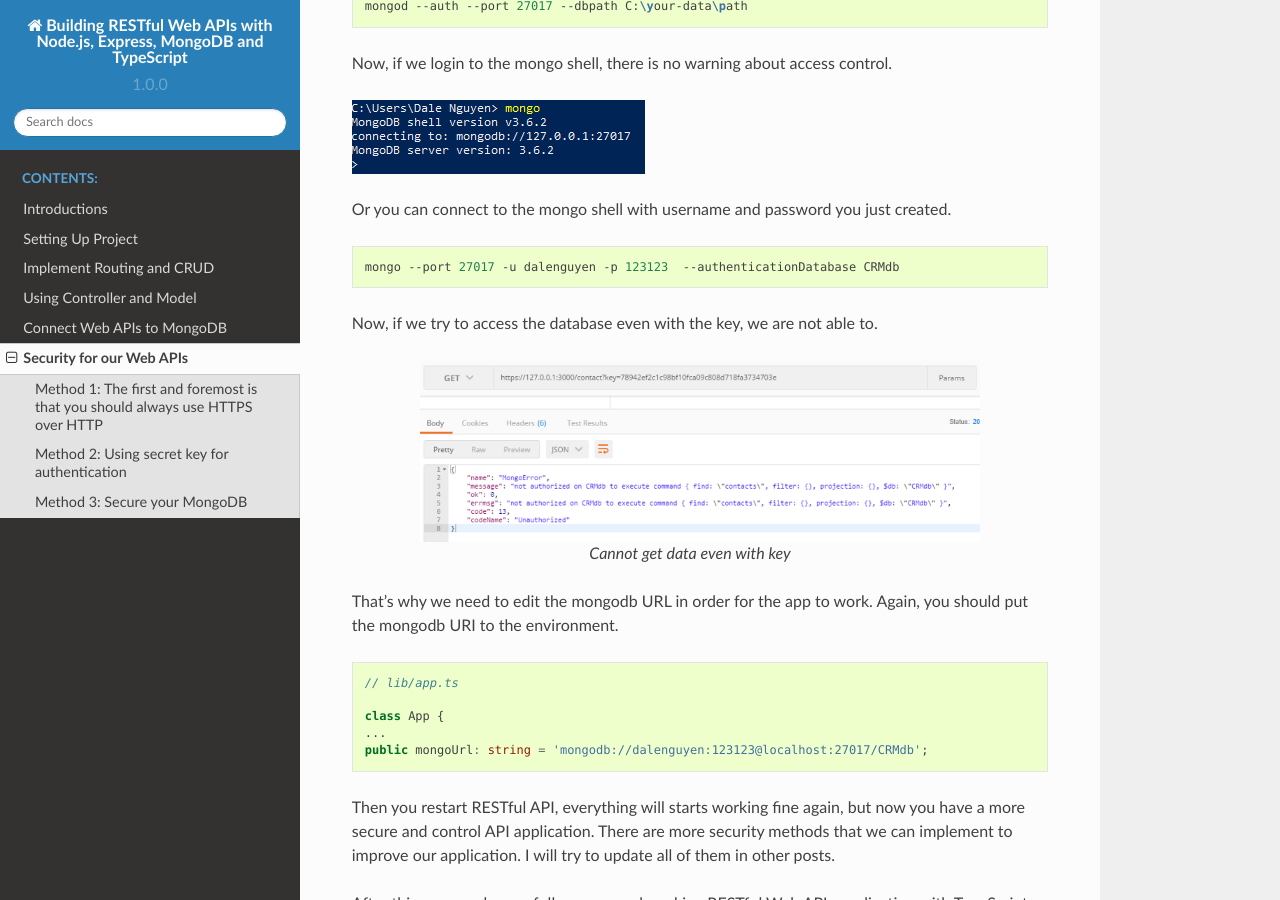
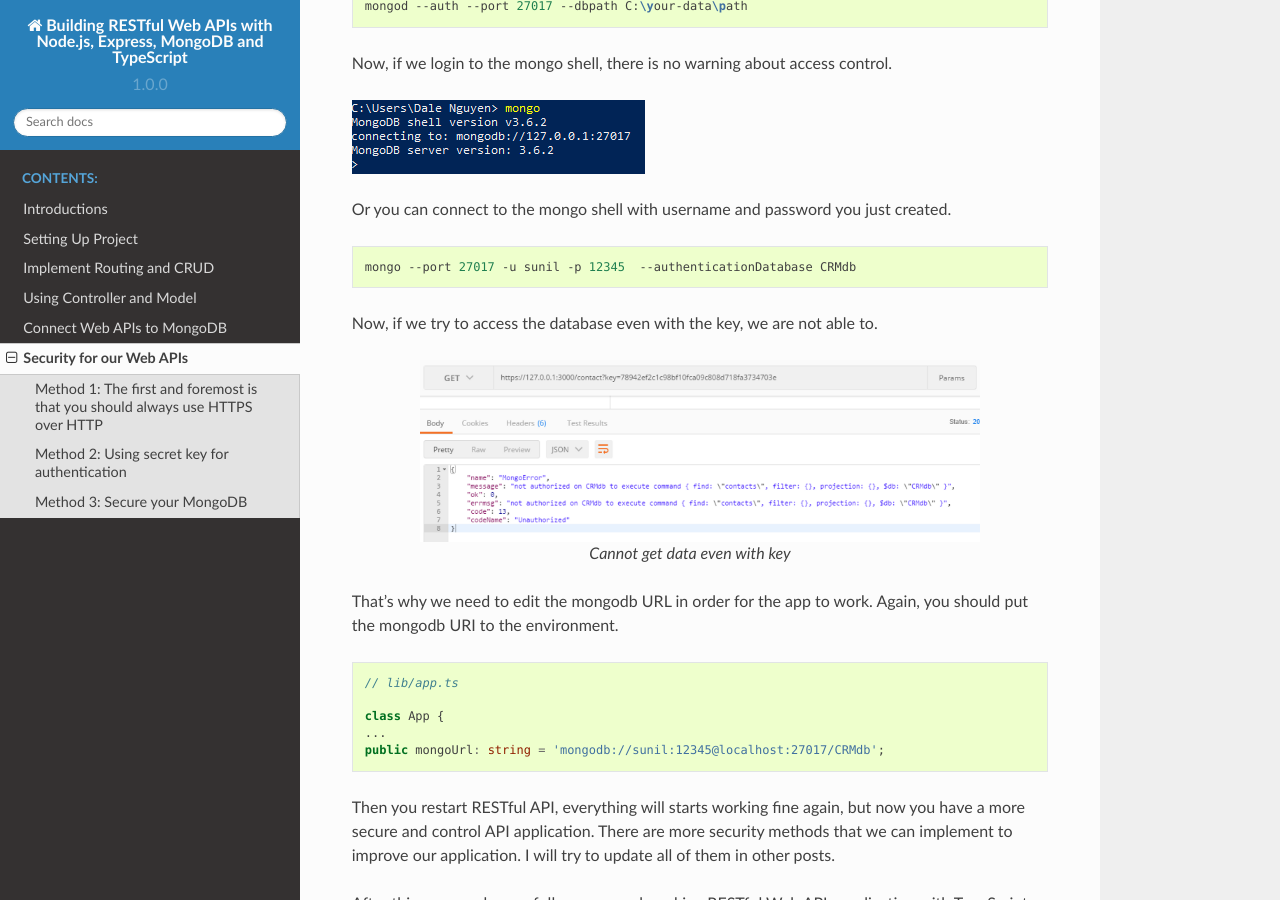
Before and after one commit to sunilsinghiec/typeScript-node-api, a Sphinx documentation site: the page built from docs/security-for-our-web-apis.rst, in a window 1280 px wide and 900 px high, scrolled down 3673 px. Built offline with Sphinx 7.4.7 and the Read the Docs theme 2.0.0, drawn with Linux system fonts in a browser that asks for light colours.

Commit message:
document updated

```diff
--- a/docs/index.rst
+++ b/docs/index.rst
@@ -2,12 +2,6 @@ Building RESTful Web APIs with Node.js, Express, MongoDB and TypeScript
 ===================================================================================================
 
 This is a simple API that saves contact information of people.
-
-There are two versions of this project.
-
-`V1.0.0: <https://github.com/dalenguyen/rest-api-node-typescript/tree/v1.0.0>`_ you can run the server directly after cloning this version. It will create a simple RESTful API over HTTP.
-
-`V2.0.0: <https://github.com/dalenguyen/rest-api-node-typescript/tree/v2.0.0>`_ this is a more secure and control API project. You need to read the post on how to secure RESTful API application first. After that, you can run the project.
 
 .. figure:: images/cover.png
     :scale: 70%
--- a/docs/security-for-our-web-apis.rst
+++ b/docs/security-for-our-web-apis.rst
@@ -137,7 +137,7 @@ Or you can connect to the mongo shell with username and password you just create
 
 .. code-block:: bash
 
-    mongo --port 27017 -u dalenguyen -p 123123  --authenticationDatabase CRMdb
+    mongo --port 27017 -u sunil -p 12345  --authenticationDatabase CRMdb
 
 Now, if we try to access the database even with the key, we are not able to.
 
@@ -156,7 +156,7 @@ That’s why we need to edit the mongodb URL in order for the app to work. Again
 
     class App {
     ...
-    public mongoUrl: string = 'mongodb://dalenguyen:123123@localhost:27017/CRMdb';
+    public mongoUrl: string = 'mongodb://sunil:12345@localhost:27017/CRMdb';
 
 Then you restart RESTful API, everything will starts working fine again, but now you have a more secure and control API application. There are more security methods that we can implement to improve our application. I will try to update all of them in other posts.
 
--- a/docs/using-controller-and-model.rst
+++ b/docs/using-controller-and-model.rst
@@ -62,7 +62,7 @@ All the logic will be saved in the **/lib/controllers/crmController.ts**
 
     const Contact = mongoose.model('Contact', ContactSchema);
     export class ContactController{
-    ...
+
     public addNewContact (req: Request, res: Response) {
         let newContact = new Contact(req.body);
 
```
